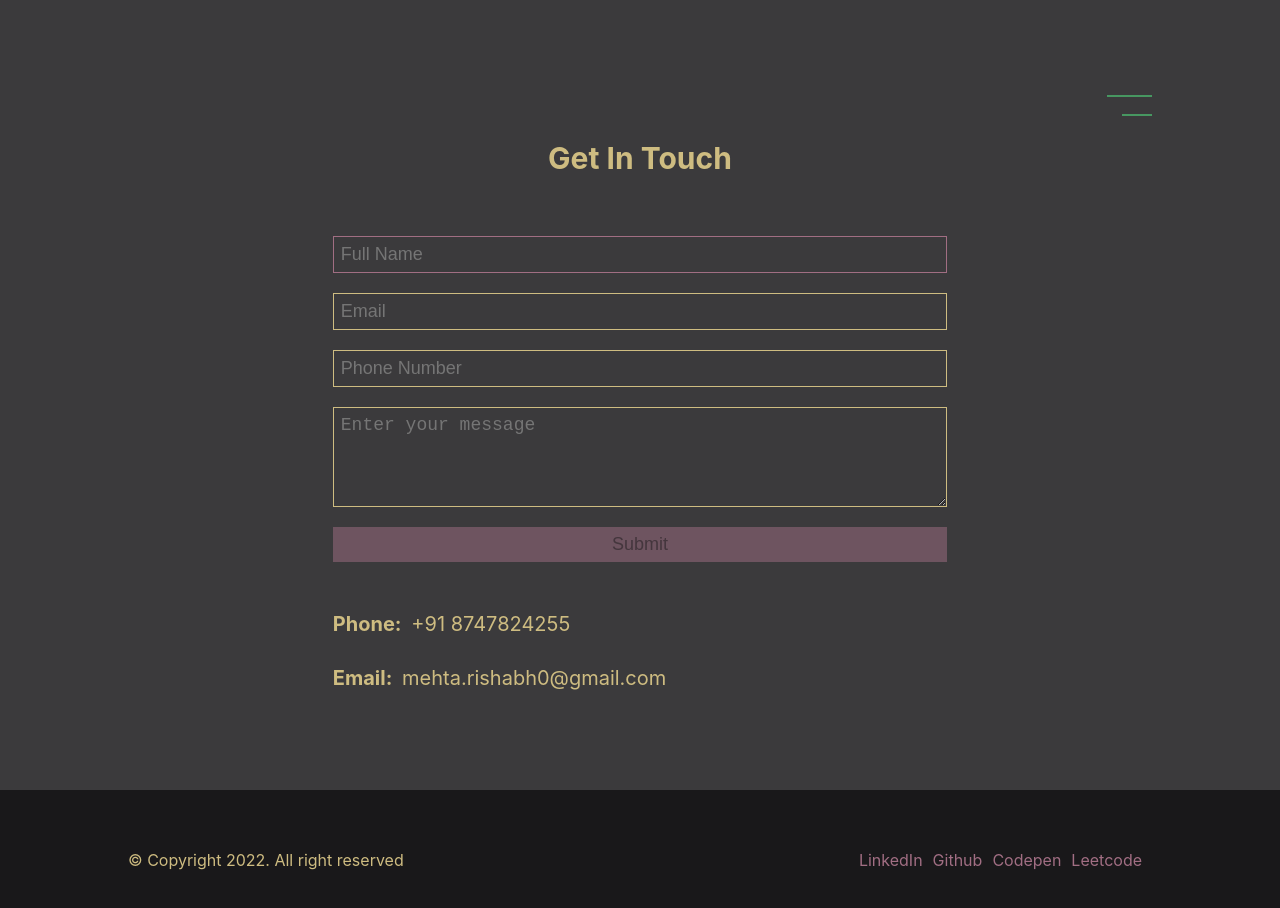
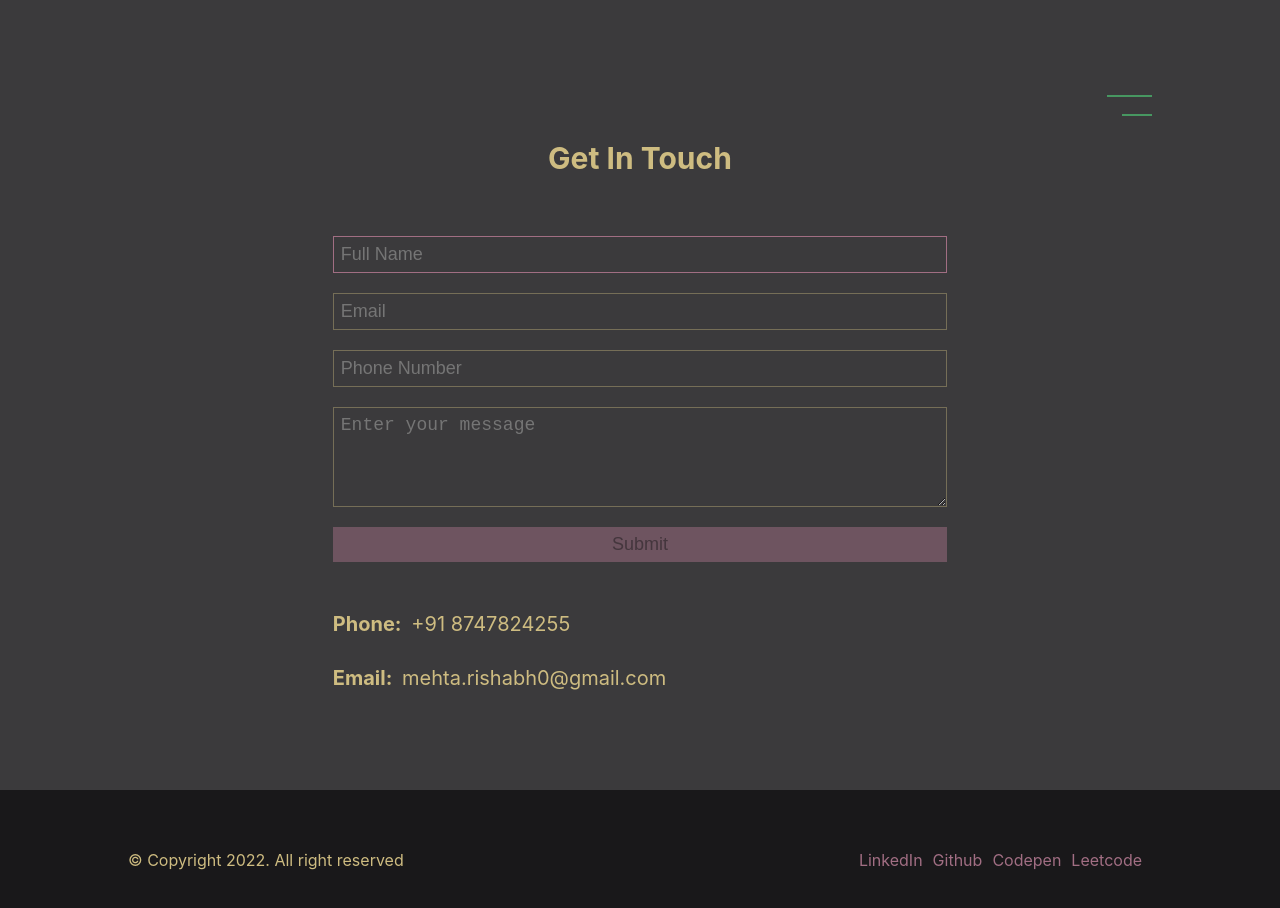
Before and after one commit to mehtarishabh/onerishabh, a React (Create React App) app: page /contact in a window 1280 px wide. Shown: the top 908 px of the page. Built offline with nearby package versions, Linux system fonts and the light colour scheme.

Commit message:
small fixes

```diff
--- a/src/pages/ContactUs/ContactUs.scss
+++ b/src/pages/ContactUs/ContactUs.scss
@@ -32,7 +32,7 @@
       background-color: rgba($dark-grey, 0);
       font-size: 18px;
       color: $yellow;
-      border: 1px solid $yellow;
+      border: 1px solid rgba($yellow, 0.4);
 
       &:focus {
         border: 1px solid $pink;
```
